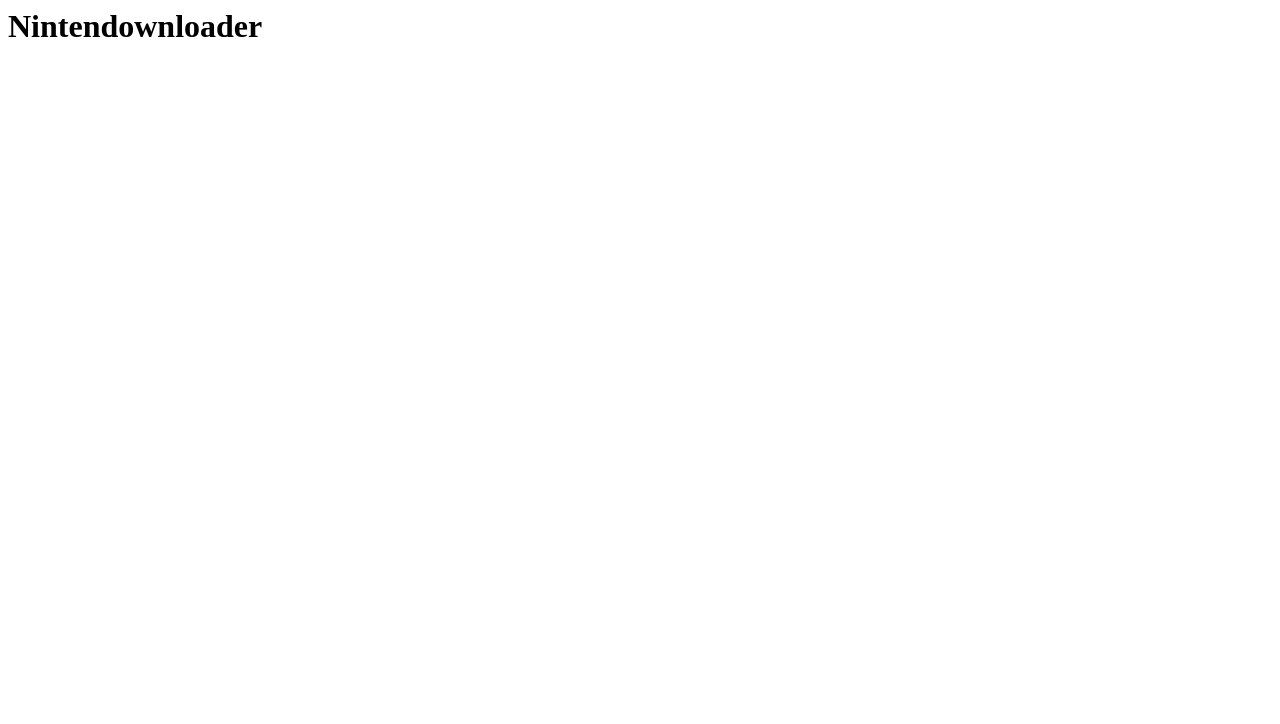
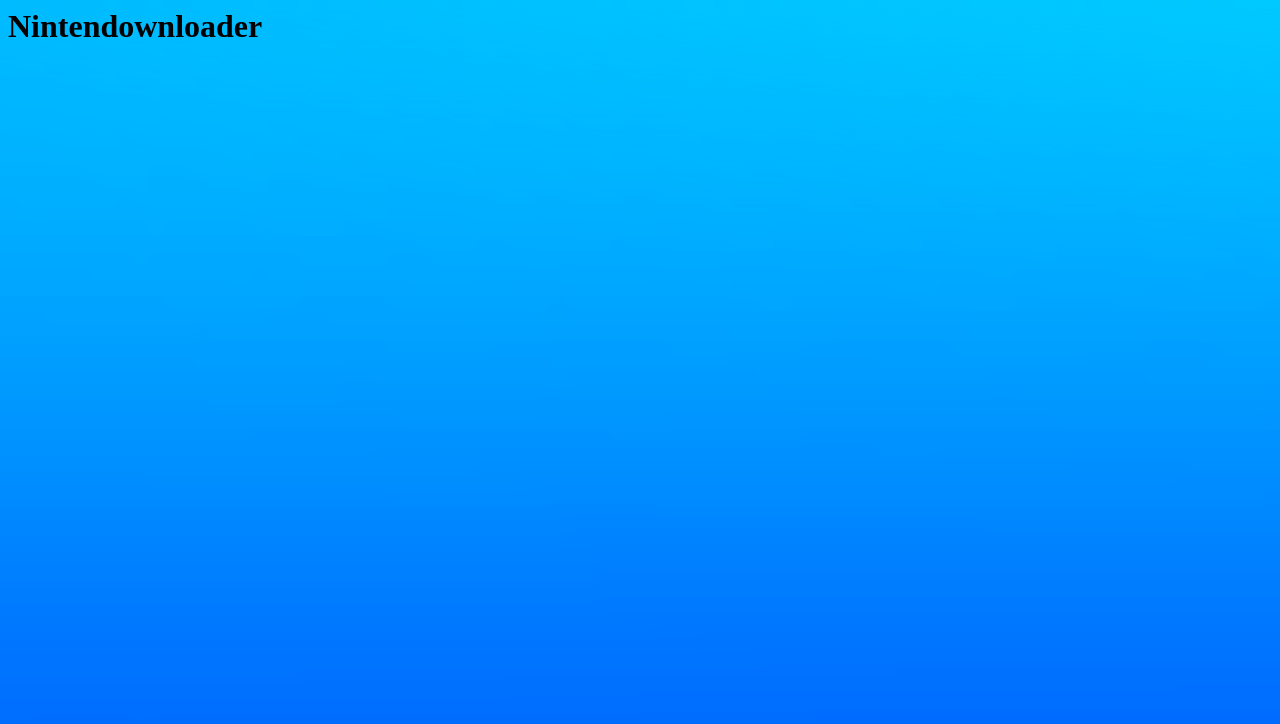
Before and after one commit to Nintendownloader/nintendownloader.github.io, a plain HTML site: page index.html in a window 1280 px wide. Drawn offline with Linux system fonts and the light colour scheme.

Commit message:
Update index.html

```diff
--- a/index.html
+++ b/index.html
@@ -1 +1,6 @@
+<style>
+Body {
+  background-image: url('Background.png');
+}
+</style>
 <h1>Nintendownloader</h1>
```
